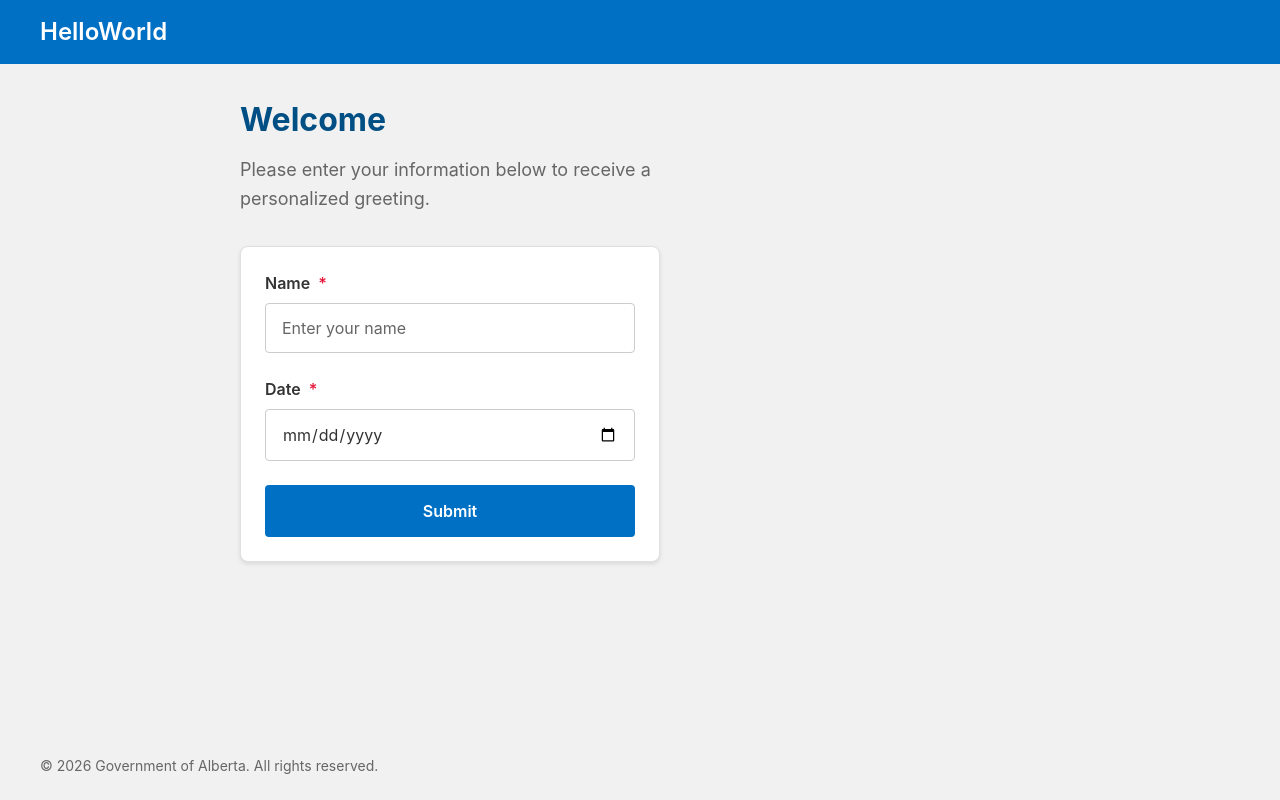
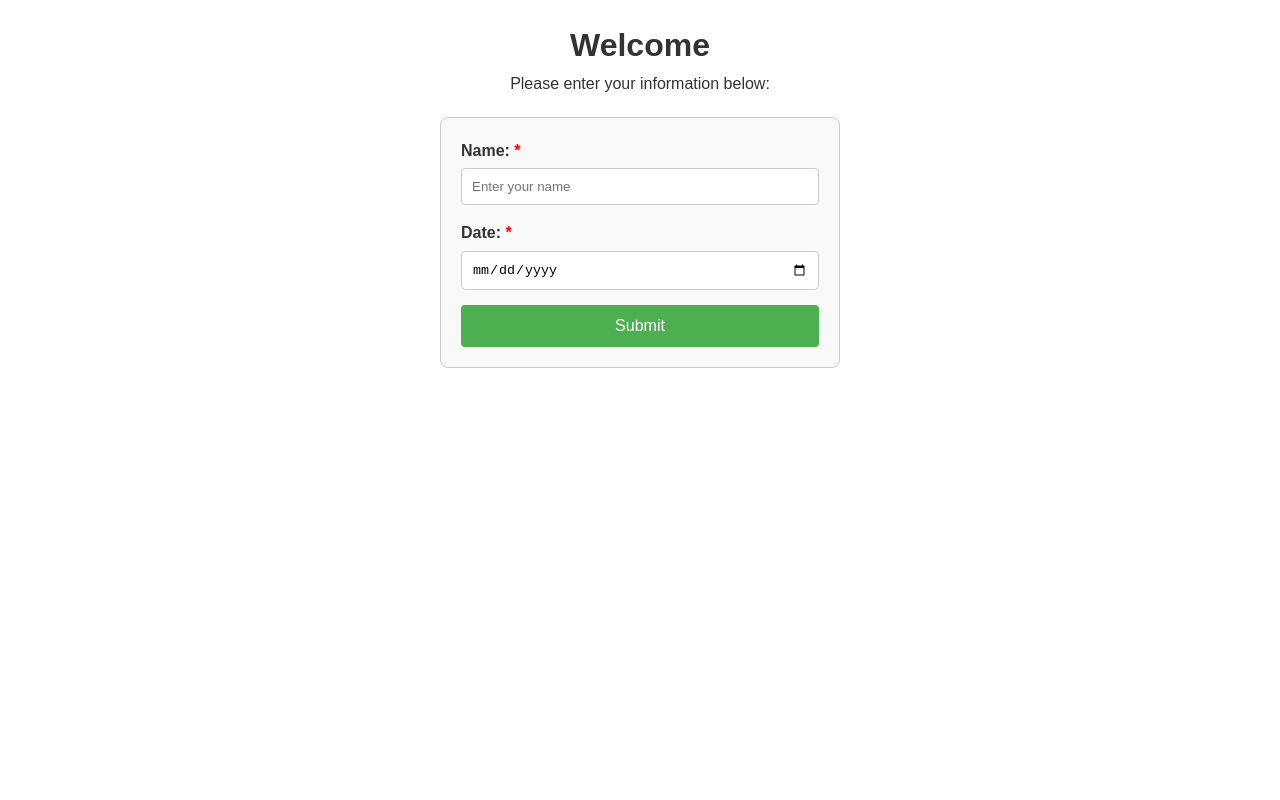
Before and after one commit to pronghorn-cloud/hello-world-and-maybe-ec9abf61, a Vue app: page / in a window 1280 px wide. Built offline with nearby package versions, Linux system fonts and the light colour scheme.

Commit message:
rebuild with limited tech stack

```diff
--- a/index.html
+++ b/index.html
@@ -1,27 +1,11 @@
 <!DOCTYPE html>
 <html lang="en">
 <head>
-    <meta charset="UTF-8" />
-    <meta name="viewport" content="width=device-width, initial-scale=1.0" />
-    <meta name="description" content="HelloWorld Application - Government of Alberta" />
-    <meta name="author" content="Government of Alberta" />
-    <meta name="theme-color" content="#0070C4" />
-
-    <!-- Favicon -->
-    <link rel="icon" type="image/svg+xml" href="/favicon.svg" />
-    <link rel="apple-touch-icon" href="/favicon.svg" />
-
-    <title>HelloWorld - Government of Alberta</title>
+  <meta charset="UTF-8">
+  <meta name="viewport" content="width=device-width, initial-scale=1.0">
+  <title>HelloWorld App</title>
 </head>
 <body>
-    <!-- No JavaScript fallback -->
-    <noscript>
-      <div style="padding: 2rem; text-align: center; font-family: sans-serif;">
-        <h1>JavaScript Required</h1>
-        <p>This application requires JavaScript to function. Please enable JavaScript in your browser settings.</p>
-      </div>
-    </noscript>
-
   <div id="app"></div>
   <script type="module" src="/src/main.js"></script>
 </body>
--- a/src/App.vue
+++ b/src/App.vue
@@ -1,62 +1,18 @@
-<script setup>
-/**
- * App Component - Root Application Component
- *
- * Main application wrapper with header, footer, and router view.
- * Implements Government of Alberta Design System standards.
- *
- * @component
- */
-import { RouterView } from 'vue-router'
-import { AppHeader, AppFooter, SkipLink } from '@/components/layout'
-</script>
-
 <template>
-  <div class="app">
-    <!-- Skip Link for Accessibility (WCAG 2.4.1) -->
-    <SkipLink target-id="main-content" />
-
-    <!-- Header -->
-    <AppHeader title="HelloWorld" />
-
-    <!-- Main Content Area -->
-    <main id="main-content" class="app__main" tabindex="-1">
-      <div class="app__container">
-        <RouterView />
-      </div>
-    </main>
-
-    <!-- Footer -->
-    <AppFooter />
+  <div id="app">
+    <router-view />
   </div>
 </template>
 
+<script setup>
+// Root component using Composition API
+</script>
+
 <style scoped>
-.app {
-  min-height: 100vh;
-  display: flex;
-  flex-direction: column;
-}
-
-.app__main {
-  flex: 1;
-  padding: 2rem 1.5rem;
-}
-
-.app__main:focus {
-  outline: none;
-}
-
-.app__container {
+#app {
+  font-family: Arial, sans-serif;
   max-width: 800px;
   margin: 0 auto;
-  width: 100%;
-}
-
-/* Responsive */
-@media (max-width: 640px) {
-  .app__main {
-    padding: 1.5rem 1rem;
-  }
+  padding: 20px;
 }
 </style>
--- /dev/null
+++ b/src/assets/styles.css
@@ -0,0 +1,22 @@
+/* Global Styles */
+* {
+  margin: 0;
+  padding: 0;
+  box-sizing: border-box;
+}
+
+body {
+  font-family: Arial, sans-serif;
+  line-height: 1.6;
+  color: #333;
+  background-color: #fff;
+}
+
+a {
+  color: #4CAF50;
+  text-decoration: none;
+}
+
+a:hover {
+  text-decoration: underline;
+}
--- a/src/main.js
+++ b/src/main.js
@@ -1,7 +1,7 @@
 import { createApp } from 'vue'
 import App from './App.vue'
 import router from './router'
-import './style.css'
+import './assets/styles.css'
 
 const app = createApp(App)
 app.use(router)
--- a/src/router/index.js
+++ b/src/router/index.js
@@ -1,81 +1,23 @@
-/**
- * Vue Router Configuration
- *
- * Defines application routes with meta information for SEO and accessibility.
- *
- * @module router
- */
 import { createRouter, createWebHistory } from 'vue-router'
-import WelcomePage from '@/views/WelcomePage.vue'
-import ResponsePage from '@/views/ResponsePage.vue'
-import { APP_CONFIG, ROUTES } from '@/constants'
+import WelcomePage from '../views/WelcomePage.vue'
+import ResponsePage from '../views/ResponsePage.vue'
 
-/**
- * Route definitions
- * @type {Array}
- */
 const routes = [
   {
     path: '/',
-    name: ROUTES.WELCOME,
-    component: WelcomePage,
-    meta: {
-      title: `Welcome - ${APP_CONFIG.name}`,
-      description: 'Enter your information to receive a personalized greeting'
-    }
+    name: 'Welcome',
+    component: WelcomePage
   },
   {
     path: '/response',
-    name: ROUTES.RESPONSE,
-    component: ResponsePage,
-    meta: {
-      title: `Your Greeting - ${APP_CONFIG.name}`,
-      description: 'View your personalized greeting'
-    }
-  },
-  {
-    // Catch-all redirect to home
-    path: '/:pathMatch(.*)*',
-    redirect: { name: ROUTES.WELCOME }
+    name: 'Response',
+    component: ResponsePage
   }
 ]
 
-/**
- * Router instance
- */
 const router = createRouter({
   history: createWebHistory(),
-  routes,
-  scrollBehavior(to, from, savedPosition) {
-    if (savedPosition) {
-      return savedPosition
-    }
-    return { top: 0 }
-  }
-})
-
-/**
- * Navigation guard for document title and focus management
- */
-router.beforeEach((to, from, next) => {
-  document.title = to.meta.title || `${APP_CONFIG.name} - ${APP_CONFIG.organization}`
-
-  const metaDescription = document.querySelector('meta[name="description"]')
-  if (metaDescription && to.meta.description) {
-    metaDescription.setAttribute('content', to.meta.description)
-  }
-
-  next()
-})
-
-/**
- * After navigation hook for accessibility
- */
-router.afterEach(() => {
-  const mainContent = document.getElementById('main-content')
-  if (mainContent) {
-    mainContent.focus()
-  }
+  routes
 })
 
 export default router
--- a/src/views/ResponsePage.vue
+++ b/src/views/ResponsePage.vue
@@ -1,200 +1,74 @@
+<template>
+  <div class="response-page">
+    <h1>Hello, {{ name }}!</h1>
+    <p class="greeting-message">Welcome to our application.</p>
+    <p class="date-info">You selected the date: <strong>{{ formattedDate }}</strong></p>
+
+    <button @click="goBack" class="back-btn">Go Back</button>
+  </div>
+</template>
+
 <script setup>
-/**
- * ResponsePage Component - Greeting Display
- *
- * Displays personalized greeting with submitted information.
- * Implements Government of Alberta Design System and WCAG 2.1 AA standards.
- *
- * Requirements:
- * - E-003-F-001: Display personalized greeting
- * - E-003-F-002: Show submitted date in Canadian format
- * - E-003-F-003: Back button navigation
- * - E-003-F-004: Format greeting message
- * - E-003-F-005: Handle missing data gracefully
- * - E-003-F-006: Accessible response display
- * - E-003-F-007: Clear visual hierarchy
- *
- * @component
- */
 import { computed } from 'vue'
 import { useRoute, useRouter } from 'vue-router'
-import { BaseButton, BaseCard } from '@/components/ui'
-import { useDateFormatter } from '@/composables/useDateFormatter'
-import { ROUTES } from '@/constants'
 
 const route = useRoute()
 const router = useRouter()
-const { formatLong } = useDateFormatter()
 
-// Get data from query parameters
-const name = computed(() => route.query.name || '')
+const name = computed(() => route.query.name || 'Guest')
 const date = computed(() => route.query.date || '')
 
-// Check for valid data (E-003-F-005)
-const hasValidData = computed(() => {
-  return Boolean(name.value && date.value)
+const formattedDate = computed(() => {
+  if (!date.value) return 'Not specified'
+  const dateObj = new Date(date.value)
+  return dateObj.toLocaleDateString('en-US', {
+    weekday: 'long',
+    year: 'numeric',
+    month: 'long',
+    day: 'numeric'
+  })
 })
 
-// Format greeting (E-003-F-001, E-003-F-004)
-const greetingMessage = computed(() => {
-  return hasValidData.value ? `Hello, ${name.value}!` : ''
-})
-
-// Format date for display (E-003-F-002)
-const formattedDate = computed(() => {
-  return formatLong(date.value)
-})
-
-/**
- * Navigate back to welcome page (E-003-F-003)
- */
-function goBack() {
-  router.push({ name: ROUTES.WELCOME })
+const goBack = () => {
+  router.push({ name: 'Welcome' })
 }
 </script>
 
-<template>
-  <div class="response-page">
-    <!-- Valid Data State (E-003-F-006, E-003-F-007) -->
-    <template v-if="hasValidData">
-      <h2 class="response-page__title">Your Greeting</h2>
-
-      <BaseCard
-        class="response-page__card"
-        role="region"
-        aria-label="Personalized greeting"
-      >
-        <!-- Greeting (E-003-F-001, E-003-F-004) -->
-        <p class="response-page__greeting" aria-live="polite">
-          {{ greetingMessage }}
-        </p>
-
-        <!-- Date Display (E-003-F-002) -->
-        <div class="response-page__date-section">
-          <p class="response-page__date-label">Date submitted:</p>
-          <p class="response-page__date-value">
-            <time :datetime="date">{{ formattedDate }}</time>
-          </p>
-        </div>
-
-        <hr class="response-page__divider" aria-hidden="true" />
-
-        <p class="response-page__thank-you">
-          Thank you for using the HelloWorld application.
-        </p>
-
-        <!-- Back Button (E-003-F-003) -->
-        <BaseButton
-          variant="secondary"
-          full-width
-          @click="goBack"
-        >
-          ← Back to Welcome
-        </BaseButton>
-      </BaseCard>
-    </template>
-
-    <!-- Missing Data State (E-003-F-005) -->
-    <template v-else>
-      <BaseCard class="response-page__error-card">
-        <div class="response-page__error-content">
-          <h2 class="response-page__error-title">No Data Found</h2>
-          <p class="response-page__error-message">
-            It looks like you haven't submitted the form yet.
-            Please go back to the welcome page and enter your information.
-          </p>
-          <BaseButton
-            variant="primary"
-            @click="goBack"
-          >
-            Go to Welcome Page
-          </BaseButton>
-        </div>
-      </BaseCard>
-    </template>
-  </div>
-</template>
-
 <style scoped>
 .response-page {
-  max-width: 500px;
+  text-align: center;
+  padding: 40px 20px;
 }
 
-.response-page__title {
-  font-size: 2rem;
-  font-weight: 700;
-  color: var(--goa-blue-dark);
-  margin-bottom: 1.5rem;
+.response-page h1 {
+  color: #4CAF50;
+  font-size: 2.5em;
+  margin-bottom: 20px;
 }
 
-.response-page__card {
-  max-width: 420px;
+.greeting-message {
+  font-size: 1.2em;
+  color: #666;
+  margin-bottom: 15px;
 }
 
-.response-page__greeting {
-  font-size: 1.75rem;
-  color: var(--goa-blue);
-  font-weight: 600;
-  margin-bottom: 1.5rem;
-  line-height: 1.3;
+.date-info {
+  font-size: 1.1em;
+  color: #333;
+  margin-bottom: 30px;
 }
 
-.response-page__date-section {
-  margin-bottom: 1.5rem;
+.back-btn {
+  padding: 12px 30px;
+  background-color: #2196F3;
+  color: white;
+  border: none;
+  border-radius: 4px;
+  cursor: pointer;
+  font-size: 16px;
 }
 
-.response-page__date-label {
-  font-size: 0.875rem;
-  color: var(--goa-grey);
-  margin-bottom: 0.25rem;
-  text-transform: uppercase;
-  letter-spacing: 0.5px;
-}
-
-.response-page__date-value {
-  font-weight: 500;
-  color: var(--goa-grey-dark);
-  font-size: 1.125rem;
-}
-
-.response-page__divider {
-  border: none;
-  border-top: 1px solid #e0e0e0;
-  margin: 1.5rem 0;
-}
-
-.response-page__thank-you {
-  color: var(--goa-grey);
-  margin-bottom: 1.5rem;
-}
-
-.response-page__error-card {
-  max-width: 420px;
-}
-
-.response-page__error-content {
-  text-align: center;
-}
-
-.response-page__error-title {
-  font-size: 1.5rem;
-  color: var(--goa-red);
-  margin-bottom: 1rem;
-}
-
-.response-page__error-message {
-  color: var(--goa-grey);
-  margin-bottom: 1.5rem;
-  line-height: 1.6;
-}
-
-@media (max-width: 640px) {
-  .response-page__title {
-    font-size: 1.5rem;
-  }
-
-  .response-page__greeting {
-    font-size: 1.5rem;
-  }
+.back-btn:hover {
+  background-color: #1976D2;
 }
 </style>
--- a/src/views/WelcomePage.vue
+++ b/src/views/WelcomePage.vue
@@ -1,166 +1,144 @@
+<template>
+  <div class="welcome-page">
+    <h1>Welcome</h1>
+    <p>Please enter your information below:</p>
+
+    <form @submit.prevent="handleSubmit" class="entry-form">
+      <div class="form-group">
+        <label for="name">Name: <span class="required">*</span></label>
+        <input
+          type="text"
+          id="name"
+          v-model="formData.name"
+          placeholder="Enter your name"
+          required
+        />
+        <span v-if="errors.name" class="error-message">{{ errors.name }}</span>
+      </div>
+
+      <div class="form-group">
+        <label for="date">Date: <span class="required">*</span></label>
+        <input
+          type="date"
+          id="date"
+          v-model="formData.date"
+          required
+        />
+        <span v-if="errors.date" class="error-message">{{ errors.date }}</span>
+      </div>
+
+      <button type="submit" class="submit-btn">Submit</button>
+    </form>
+  </div>
+</template>
+
 <script setup>
-/**
- * WelcomePage Component - Entry Form
- *
- * User entry form with name and date inputs.
- * Implements Government of Alberta Design System and WCAG 2.1 AA standards.
- *
- * Requirements:
- * - E-001-F-006: Form Validation (Name and Date required)
- * - E-001-F-007: Error Handling with accessible announcements
- *
- * @component
- */
-import { ref, reactive } from 'vue'
+import { reactive } from 'vue'
 import { useRouter } from 'vue-router'
-import { BaseButton, BaseInput, BaseCard } from '@/components/ui'
-import { useFormValidation } from '@/composables/useFormValidation'
-import { ROUTES } from '@/constants'
 
 const router = useRouter()
 
-// Form data
 const formData = reactive({
   name: '',
   date: ''
 })
 
-// Form validation using composable
-const {
-  errors,
-  validateName,
-  validateDate,
-  clearError
-} = useFormValidation({ name: '', date: '' })
+const errors = reactive({
+  name: '',
+  date: ''
+})
 
-// Submission state
-const isSubmitting = ref(false)
+const validateForm = () => {
+  let isValid = true
 
-/**
- * Handle field blur for validation
- * @param {string} field - Field name to validate
- */
-function handleBlur(field) {
-  if (field === 'name') {
-    validateName(formData.name)
-  } else if (field === 'date') {
-    validateDate(formData.date)
+  // Reset errors
+  errors.name = ''
+  errors.date = ''
+
+  // Validate name
+  if (!formData.name.trim()) {
+    errors.name = 'Name is required'
+    isValid = false
   }
+
+  // Validate date
+  if (!formData.date) {
+    errors.date = 'Date is required'
+    isValid = false
+  }
+
+  return isValid
 }
 
-/**
- * Handle input to clear errors
- * @param {string} field - Field name
- */
-function handleInput(field) {
-  clearError(field)
-}
-
-/**
- * Handle form submission
- * Validates all fields and navigates to response page on success.
- */
-function handleSubmit() {
-  isSubmitting.value = true
-
-  const isNameValid = validateName(formData.name)
-  const isDateValid = validateDate(formData.date)
-
-  if (isNameValid && isDateValid) {
+const handleSubmit = () => {
+  if (validateForm()) {
     router.push({
-      name: ROUTES.RESPONSE,
+      name: 'Response',
       query: {
-        name: formData.name.trim(),
+        name: formData.name,
         date: formData.date
       }
     })
   }
-
-  isSubmitting.value = false
 }
 </script>
 
-<template>
-  <div class="welcome-page">
-    <h2 class="welcome-page__title">Welcome</h2>
-
-    <p class="welcome-page__description">
-      Please enter your information below to receive a personalized greeting.
-    </p>
-
-    <BaseCard class="welcome-page__card" aria-label="Welcome form">
-      <form @submit.prevent="handleSubmit" novalidate>
-        <!-- Name Field -->
-        <BaseInput
-          id="name"
-          v-model="formData.name"
-          label="Name"
-          type="text"
-          placeholder="Enter your name"
-          autocomplete="name"
-          required
-          :error="errors.name"
-          @blur="handleBlur('name')"
-          @input="handleInput('name')"
-        />
-
-        <!-- Date Field -->
-        <BaseInput
-          id="date"
-          v-model="formData.date"
-          label="Date"
-          type="date"
-          required
-          :error="errors.date"
-          @blur="handleBlur('date')"
-          @input="handleInput('date')"
-        />
-
-        <!-- Submit Button -->
-        <BaseButton
-          type="submit"
-          variant="primary"
-          full-width
-          :loading="isSubmitting"
-          :disabled="isSubmitting"
-        >
-          Submit
-        </BaseButton>
-      </form>
-    </BaseCard>
-  </div>
-</template>
-
 <style scoped>
 .welcome-page {
-  max-width: 500px;
+  text-align: center;
 }
 
-.welcome-page__title {
-  font-size: 2rem;
-  font-weight: 700;
-  color: var(--goa-blue-dark);
-  margin-bottom: 0.75rem;
+.entry-form {
+  max-width: 400px;
+  margin: 20px auto;
+  padding: 20px;
+  border: 1px solid #ccc;
+  border-radius: 8px;
+  background-color: #f9f9f9;
 }
 
-.welcome-page__description {
-  color: var(--goa-grey);
-  margin-bottom: 2rem;
-  font-size: 1.125rem;
-  line-height: 1.6;
+.form-group {
+  margin-bottom: 15px;
+  text-align: left;
 }
 
-.welcome-page__card {
-  max-width: 420px;
+.form-group label {
+  display: block;
+  margin-bottom: 5px;
+  font-weight: bold;
 }
 
-@media (max-width: 640px) {
-  .welcome-page__title {
-    font-size: 1.5rem;
-  }
+.form-group input {
+  width: 100%;
+  padding: 10px;
+  border: 1px solid #ccc;
+  border-radius: 4px;
+  box-sizing: border-box;
+}
 
-  .welcome-page__description {
-    font-size: 1rem;
-  }
+.required {
+  color: red;
+}
+
+.error-message {
+  color: red;
+  font-size: 12px;
+  margin-top: 5px;
+  display: block;
+}
+
+.submit-btn {
+  width: 100%;
+  padding: 12px;
+  background-color: #4CAF50;
+  color: white;
+  border: none;
+  border-radius: 4px;
+  cursor: pointer;
+  font-size: 16px;
+}
+
+.submit-btn:hover {
+  background-color: #45a049;
 }
 </style>
--- a/vite.config.js
+++ b/vite.config.js
@@ -3,9 +3,7 @@ import vue from '@vitejs/plugin-vue'
 
 export default defineConfig({
   plugins: [vue()],
-  resolve: {
-    alias: {
-      '@': '/src'
-    }
+  server: {
+    port: 3000
   }
 })
```
Also changed, not shown: package.json (+6 -17 lines), 1 other file (tests, documents, lock files or other folders). Lines whose indentation alone changed are shown as unchanged.
